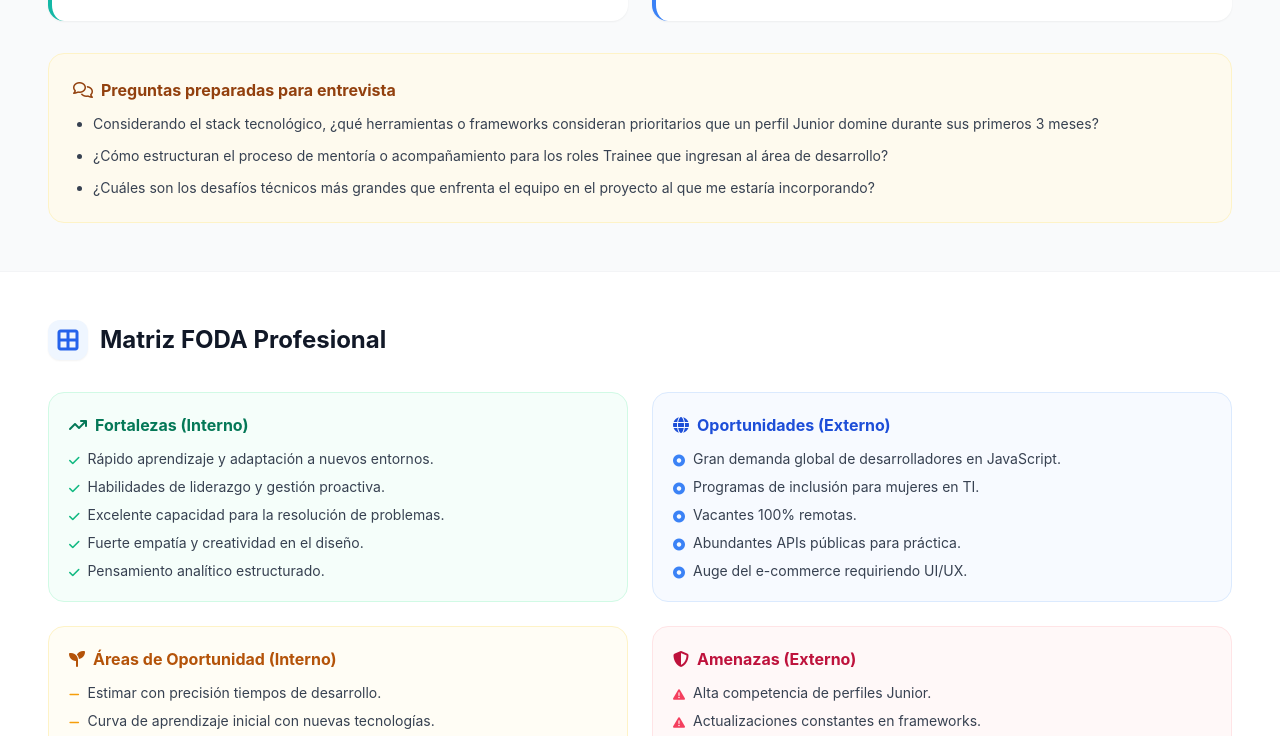
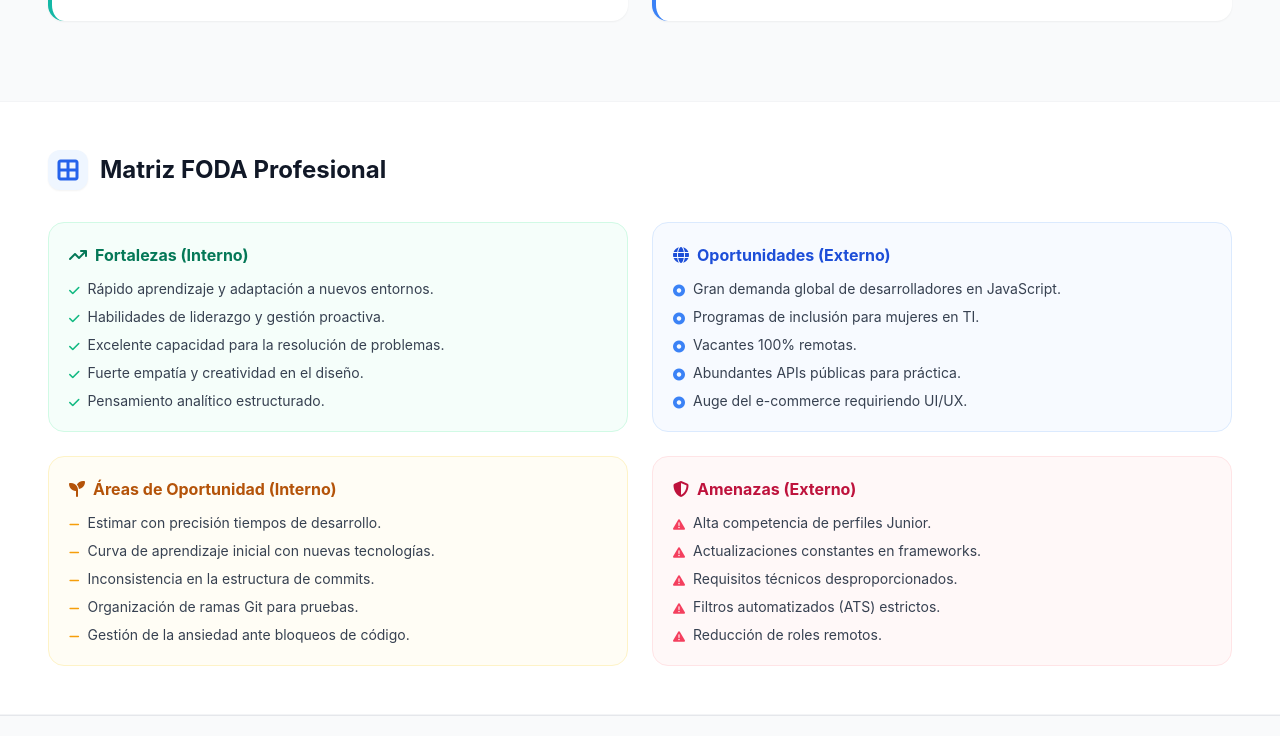
Before and after one commit to MarielVga/portafolio_digital, a website with bundled scripts: page index.html in a window 1280 px wide. Shown: the part 2015-2751 px from the top of the page. Built offline with nearby package versions, Linux system fonts and the light colour scheme.

Commit message:
fix: diseño de landing page

```diff
--- a/index.html
+++ b/index.html
@@ -297,18 +297,6 @@
                 </ul>
             </article>
         </div>
-
-        <!-- Preguntas para entrevista -->
-        <div class="bg-amber-50/80 dark:bg-amber-900/10 p-6 rounded-2xl border border-amber-100 dark:border-amber-900/30">
-            <h3 class="font-bold text-amber-800 dark:text-amber-400 mb-3 flex items-center gap-2">
-                <i class="fa-regular fa-comments"></i> Preguntas preparadas para entrevista
-            </h3>
-            <ul class="space-y-3 text-sm text-gray-700 dark:text-slate-300 list-disc pl-5">
-                <li>Considerando el stack tecnológico, ¿qué herramientas o frameworks consideran prioritarios que un perfil Junior domine durante sus primeros 3 meses?</li>
-                <li>¿Cómo estructuran el proceso de mentoría o acompañamiento para los roles Trainee que ingresan al área de desarrollo?</li>
-                <li>¿Cuáles son los desafíos técnicos más grandes que enfrenta el equipo en el proyecto al que me estaría incorporando?</li>
-            </ul>
-        </div>
     </section>
 
     <!-- Matriz FODA -->
```
